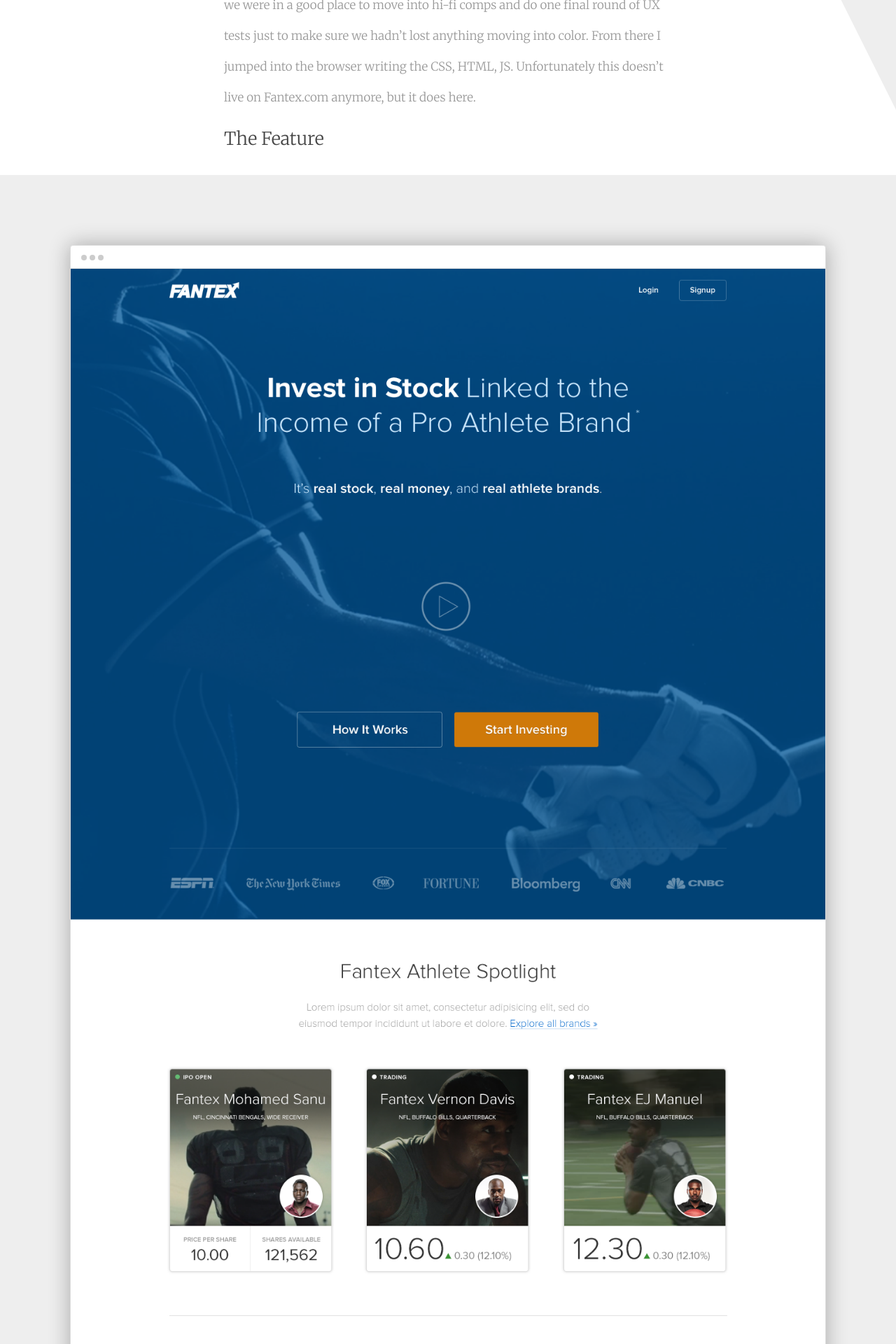
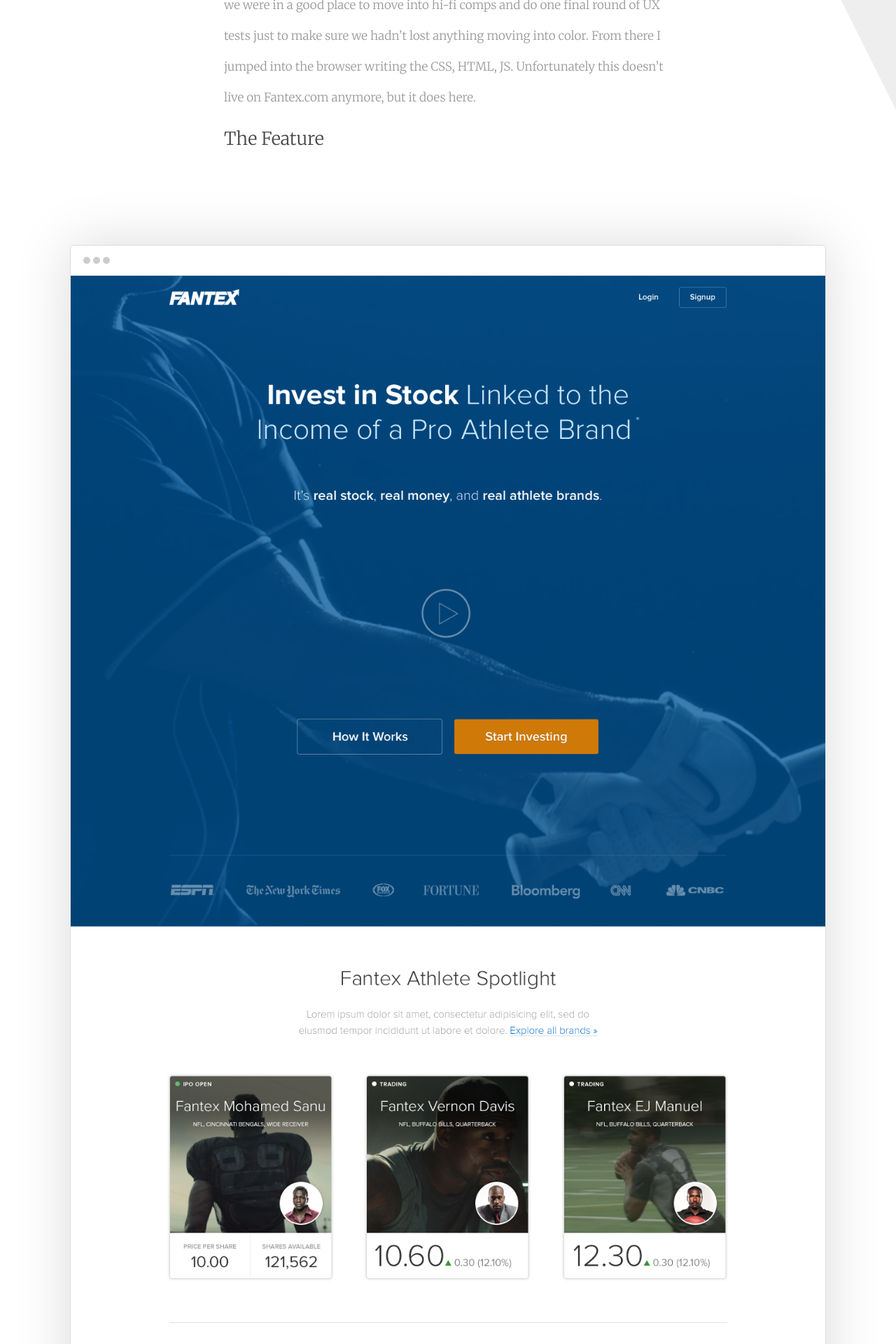
Before and after one commit to aaronrelph/aaronrelph.github.io, a Jekyll site: the page built from fantex.html, in a window 1280 px wide. Shown: the part 1843-3763 px from the top of the page at 70% size. Built offline with Jekyll 4.4.1, drawn with Linux system fonts in a browser that asks for light colours; nearby versions of some CDN libraries.

Commit message:
Twerking some styles.. killing other brand colors

```diff
--- a/_sass/_layout.scss
+++ b/_sass/_layout.scss
@@ -289,7 +289,7 @@
   background: #fff;
   border: 1px solid #ddd;
   border-radius: 4px;
-  box-shadow: 0px 0px 30px rgba(0, 0, 0, .3);;
+  box-shadow: 0px 0px 80px rgba(0, 0, 0, .15);;
 
   .bar {
     border-bottom: 1px solid #ddd;
@@ -297,18 +297,18 @@
     text-align: left;
 
     @include tablet {
-      padding: 3px 15px;
+      padding: 8px 18px;
     }
 
     @include desktop {
-      padding: 3px 15px;
+      padding: 8px 18px;
     }
 
     .circle {
       border-radius: 50%;
       background: #ccc;
-      width: 8px;
-      height: 8px;
+      width: 10px;
+      height: 10px;
       display: inline-block;
     }
   }
@@ -364,7 +364,6 @@
       padding: 100px 100px;
     }
 
-    &.gumroad { background: #36A9AE }
     &.airbear {
       background: #38b4a9; /* Old browsers */
       background: -moz-linear-gradient(top, #38b4a9 0%, #3f8cca 100%); /* FF3.6+ */
@@ -374,20 +373,19 @@
       background: -ms-linear-gradient(top, #38b4a9 0%,#3f8cca 100%); /* IE10+ */
       background: linear-gradient(to bottom, #38b4a9 0%,#3f8cca 100%); /* W3C */
       filter: progid:DXImageTransform.Microsoft.gradient( startColorstr='#38b4a9', endColorstr='#3f8cca',GradientType=0 ); /* IE6-9 */
+    }
 
-      img {
+    .img-max-width {
+      width: 300px;
+
+      @include tablet {
+        width: 400px;
+      }
+
+      @include desktop {
         width: 400px;
       }
     }
-    &.fantex { background: $fantex-color; }
-    &.gifweather {
-      background: $gifweather-color;
-
-        img {
-          width: 400px;
-        }
-    }
-    &.pbj { background: $pbj-color; }
   }
 
 
--- a/airbear.html
+++ b/airbear.html
@@ -29,6 +29,6 @@
       <h2>The App</h2>
     </div>
     <div class="feature-main airbear">
-    <img src="/images/work/airbear/main.png">
+    <img class="img-max-width" src="/images/work/airbear/main.png">
     </div>
   </div>
--- a/fantex.html
+++ b/fantex.html
@@ -53,7 +53,7 @@
       <h2>The Feature</h2>
     </div>
 
-    <div class="feature-main fantex">
+    <div class="feature-main">
       <div class="browser-wrapper">
         <div class="bar">
           <div class="circle"></div>
@@ -79,7 +79,7 @@
       <h2>The App</h2>
     </div>
 
-    <div class="feature-main fantex">
+    <div class="feature-main">
       <img src="/images/work/fantex/mobile.png">
       <video width="350" controls>
         <source src="/images/work/fantex/explore-tabs.mp4" type="video/mp4">
@@ -101,7 +101,7 @@
       <h2>The Feature</h2>
     </div>
 
-    <div class="feature-main fantex">
+    <div class="feature-main">
       <div class="browser-wrapper">
         <div class="bar">
           <div class="circle"></div>
--- a/peanut-butter-and-jams.html
+++ b/peanut-butter-and-jams.html
@@ -35,7 +35,7 @@
         </div>
       </div>
     </div>
-    <div class="feature-main pbj">
+    <div class="feature-main">
       <div class="browser-wrapper">
         <div class="bar">
           <div class="circle"></div>
```
Also changed, not shown: gifweather.html (+2 -12 lines), gumroad.html (+6 -6 lines), 7 other files.
